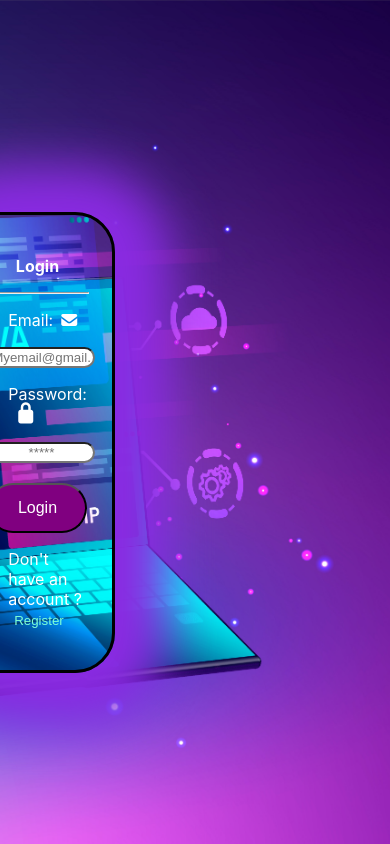
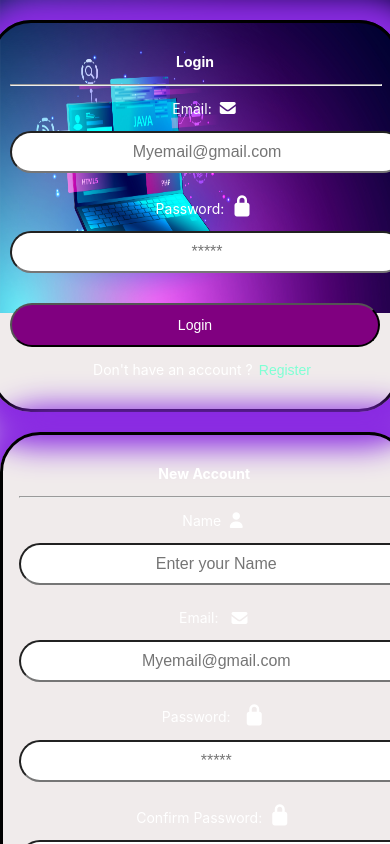
Before and after one commit to 42330071-sys/react-ecommerce-website, a React (Create React App) app: page / in a window 390 px wide. Shown: the top 844 px of the page. Built offline with nearby package versions, Linux system fonts and the light colour scheme.

Commit message:
fixed mobile responsive

```diff
--- a/src/LoginCard.css
+++ b/src/LoginCard.css
@@ -135,84 +135,127 @@ height: 550px;
 #span2:hover{
     text-decoration: underline;
 }
-/* ================= MOBILE ================= */
+/* ===== MOBILE FIX - ONLY CHANGE SIZES, NOTHING ELSE ===== */
+@media (max-width: 768px) {
 
-@media screen and (max-width: 768px) {
-
-.Loginbody{
-    background-size: cover;
-    background-position: center;
-    min-height: 100vh;
-    display: flex;
-    justify-content: center;
-    align-items: center;
-    overflow-y: auto;
-    padding: 20px;
+  /* Background */
+  .Loginbody {
+    background-size: 100% 30%;
+    overflow-x: hidden;
   }
 
-.second{
-    width: 90%;
-    max-width: 400px;
-    margin: auto;
-    padding: 25px;
-    transform: none !important;
+  /* Title */
+  h3 {
+    font-size: 28px !important;
   }
 
-.third{
-    width: 90%;
-    max-width: 400px;
-    margin: auto;
-    min-height: 550px;
-    height: auto;
-    transform: none !important;
+  /* SECOND CARD (Login) - only width and padding */
+  .second {
+    width: 90% !important;
+    height: auto !important;
+    padding: 1.5rem !important;
+    margin-top: 20px !important;
+    transform: none !important; /* ma yt7rk */
   }
 
-.second.active{
-    opacity: 0;
+  /* THIRD CARD (Register) - only width and padding */
+  .third {
+    width: 90% !important;
+    height: auto !important;
+    margin: 20px auto !important;
+    padding: 1.5rem !important;
+    opacity: 1 !important;
+    transform: none !important; /* ma yt7rk */
   }
 
-.third.active{
-    opacity: 1;
+  /* Remove hover effect on mobile */
+  .second:hover {
+    transform: none !important;
+    box-shadow: 5px 5px 50px 50px blueviolet !important;
   }
 
-h3{
-    font-size: 30px;
+  /* Remove active transforms */
+  .second.active {
+    transform: none !important;
+    opacity: 1 !important;
   }
 
-.textt,
-.textt2,
-.textt3,
-.namee{
-    font-size: 16px;
+  .third.active {
+    transform: none !important;
+    opacity: 1 !important;
   }
 
+  /* Inputs - full width on mobile */
   #emaill,
   #pass,
   #emaill2,
   #pass2,
-#pass3,
-#name2{
-    width: 100%;
+  #name2,
+  #pass3 {
+    width: 100% !important;
+    font-size: 16px !important;
+    padding: 10px !important;
+    margin-bottom: 10px !important;
   }
 
-#emaill:focus,
-#pass:focus,
-#emaill2:focus,
-#pass2:focus,
-#pass3:focus,
-#name2:focus{
-    width: 100%;
+  /* Buttons */
+  #butt,
+  #butt2 {
+    height: 50px !important;
+    font-size: 16px !important;
+    margin-top: 20px !important;
+  }
+
+  /* hr */
+  hr {
+    width: 100% !important;
+  }
+
+  /* Text */
+  p,
+  .textt,
+  .textt2,
+  .namee,
+  .textt3 {
+    font-size: 14px !important;
+    text-align: center !important;
+  }
+
+  /* Span links */
+  #span,
+  #span2 {
+    font-size: 14px !important;
+  }
+
+  /* Box shadow smaller on mobile */
+  .second,
+  .third {
+    box-shadow: 5px 5px 30px 30px blueviolet !important;
+  }
+
+  /* Textt2 flex wrap */
+  .textt2 {
+    flex-wrap: wrap !important;
+    justify-content: center !important;
+    white-space: normal !important;
+  }
+}
+
+/* ===== VERY SMALL PHONES (under 400px) ===== */
+@media (max-width: 400px) {
+  .second,
+  .third {
+    width: 95% !important;
+    padding: 1rem !important;
+  }
+
+  h3 {
+    font-size: 22px !important;
   }
 
   #butt,
-#butt2{
-    height: 50px;
-    font-size: 16px;
-    margin-top: 20px;
+  #butt2 {
+    height: 44px !important;
+    font-size: 14px !important;
   }
-
-.second:hover{
-    transform: none;
 }
-
-}
```
Lines whose indentation alone changed are shown as unchanged.
